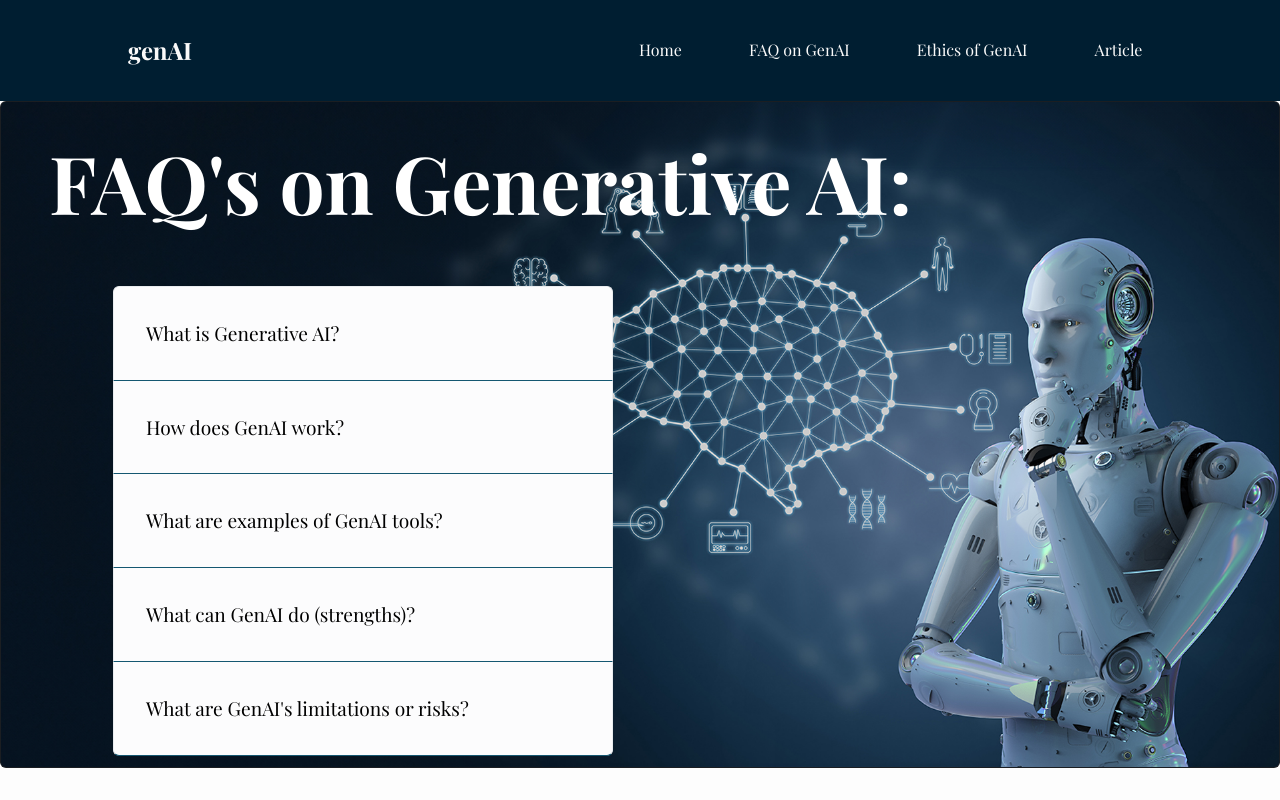
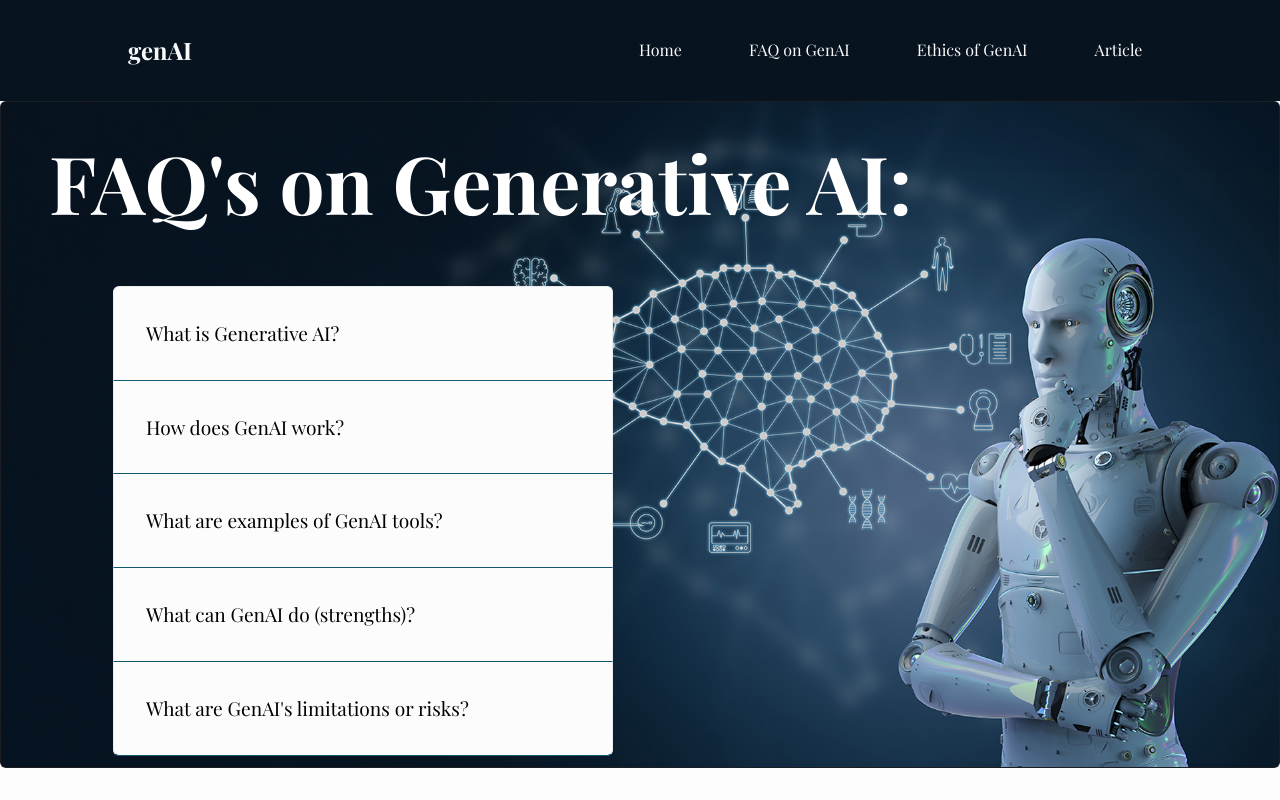
Before and after one commit to seraphh12/prefinals, a plain HTML site: page faq.html in a window 1280 px wide. Shown: the top 800 px of the page. Drawn offline with nearby package versions, Linux system fonts and the light colour scheme; a web font is replaced by a local one.

Commit message:
Refactor CSS styles and update header color
Updated header background color and adjusted styles.

```diff
--- a/style1.css
+++ b/style1.css
@@ -22,7 +22,7 @@ header{
     list-style-type: none;
     gap: 1rem;
     padding: 2rem 8rem;
-    background-color: #001e31;
+    background-color: #07131f;
 
 }
 header .logo{
```
